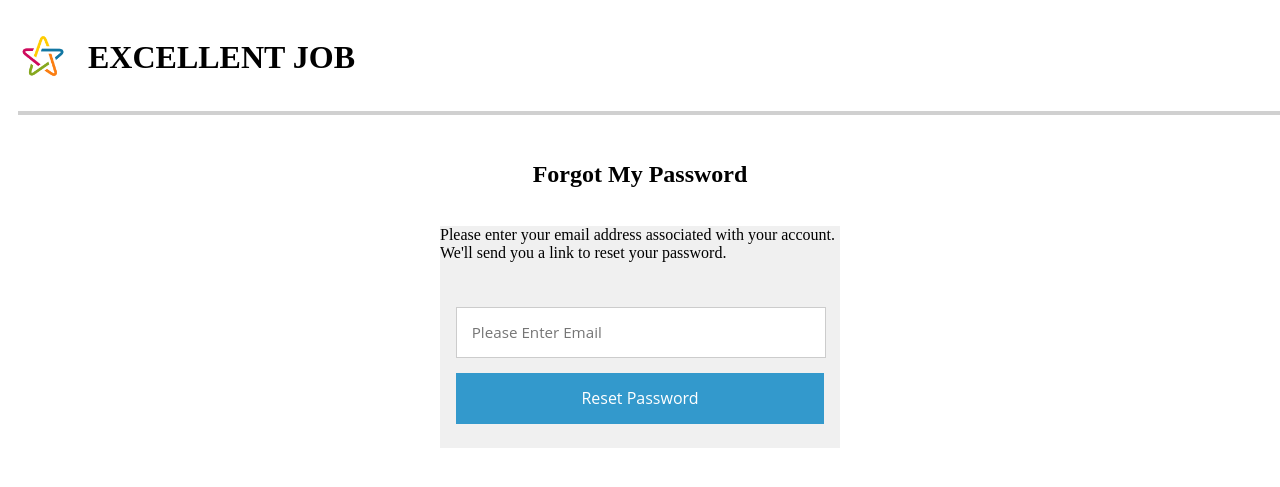
After one commit to jdgamble555/cs-467-cst-osu, a PHP site: page /view/PasswordRecover.html in a window 1280 px wide. The commit adds this page. Shown: the top 487 px of the page. Run offline with PHP 8.4, Linux system fonts and the light colour scheme.

Commit message:
Added PasswordRecover.html.

```diff
--- a/css/main.css
+++ b/css/main.css
@@ -13,6 +13,12 @@
 h1 {
 	border-bottom: 4px solid #d0d0d0;
 	padding-bottom: 35px;
+}
+
+h2 {
+	margin-top: 5%;
+	margin-bottom: 3%;
+	text-align: center;
 }
 
 form {
@@ -54,3 +60,48 @@ button {
 button:hover {
 	opacity: 1;
 }
+
+#sc-password {
+  background: #f0f0f0;
+  width: 400px;
+  margin: 0 auto;
+  margin-top: 8px;
+  margin-bottom: 2%;
+  transition: opacity 1s;
+  -webkit-transition: opacity 1s;
+}
+
+div#sc-password .sc-container {
+  background: #f0f0f0;
+  padding: 6% 4%;
+}
+
+div#sc-password input[type="email"],
+div#sc-password input[type="text"],
+div#sc-password input[type="password"] {
+  width: 92%;
+  background: #fff;
+  margin-bottom: 4%;
+  border: 1px solid #ccc;
+  padding: 4%;
+  font-family: 'Open Sans', sans-serif;
+  font-size: 95%;
+  color: #555;
+}
+
+div#sc-password input[type="submit"] {
+  width: 100%;
+  background: #3399cc;
+  border: 0;
+  padding: 4%;
+  font-family: 'Open Sans', sans-serif;
+  font-size: 100%;
+  color: #fff;
+  cursor: pointer;
+  transition: background .3s;
+  -webkit-transition: background .3s;
+}
+
+div#sc-password input[type="submit"]:hover {
+  background: #2288bb;
+}
--- a/view/Login.html
+++ b/view/Login.html
@@ -32,7 +32,7 @@
             <button type="submit">Sign In</button>
 
             <!--     User Forgot Password     -->
-            <p class="psw"><a href="#">Forgot password?</a></p>
+            <p class="psw"><a href="PasswordRecover.html">Forgot password?</a></p>
 
             <!--     New User Sign Up     -->
             <p class="signup">Not enrolled?<a href="#"> Sign up now.</a></p>
--- /dev/null
+++ b/view/PasswordRecover.html
@@ -0,0 +1,30 @@
+<!DOCTYPE html>
+<html lang="en">
+<head>
+    <meta charset="utf-8">
+    <title>CS467 Capstone Project</title>
+    <!-- add icon link -->
+    <link rel="icon" href="../img/star_logo.jpg" type="image/x-icon">
+
+    <link rel="stylesheet" type="text/css" href="../css/main.css">
+</head>
+
+<body>
+<!--     Comment     -->
+    <div class="header">
+        <img src="../img/star_logo.jpg" alt="logo">
+        <h1>EXCELLENT JOB</h1>
+    </div>
+
+    <!--     Password Reset Content     -->
+    <h2>Forgot My Password</h2>
+    <div id="sc-password">
+        <p>Please enter your email address associated with your account. We'll send you a link to reset your password.</p>
+        <div class="sc-container">
+            <input type="text" placeholder="Please Enter Email">
+            <input type="submit" value="Reset Password">
+        </div>
+    </div>
+
+</body>
+</html>
```
